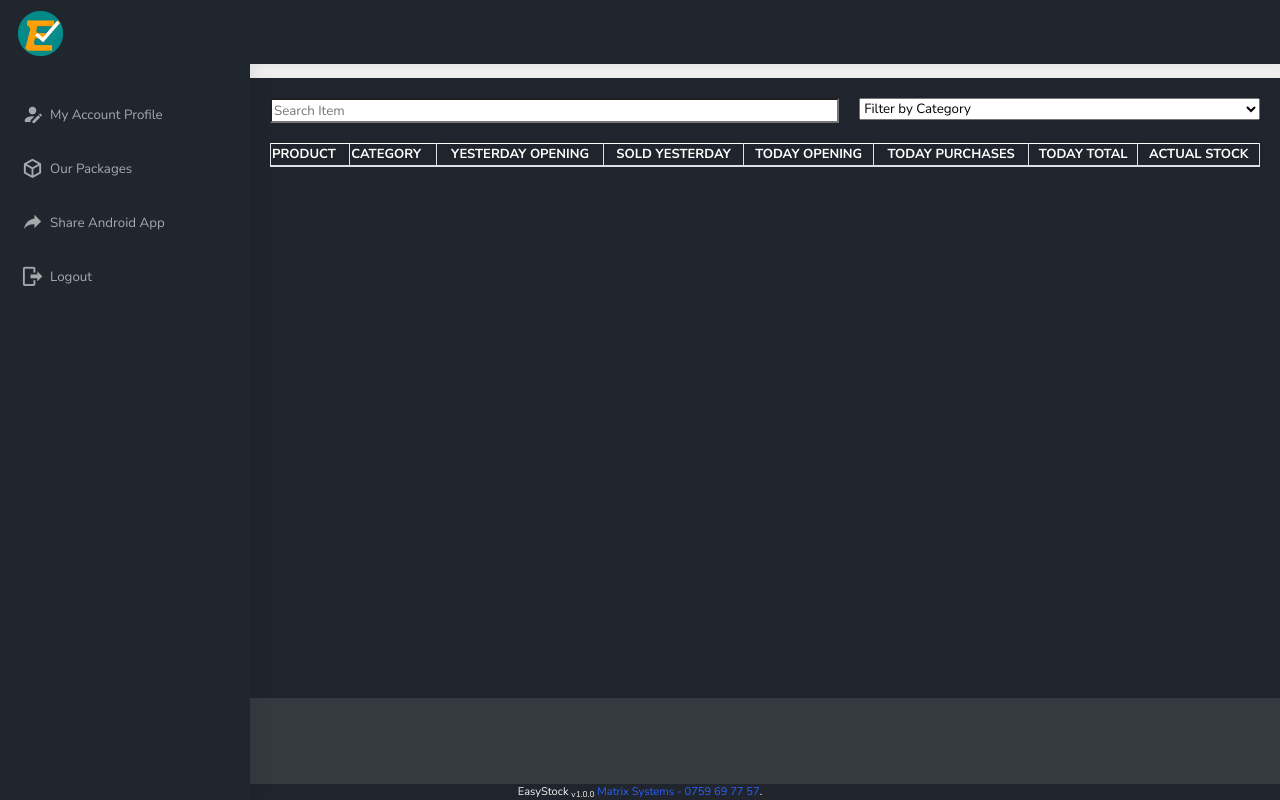
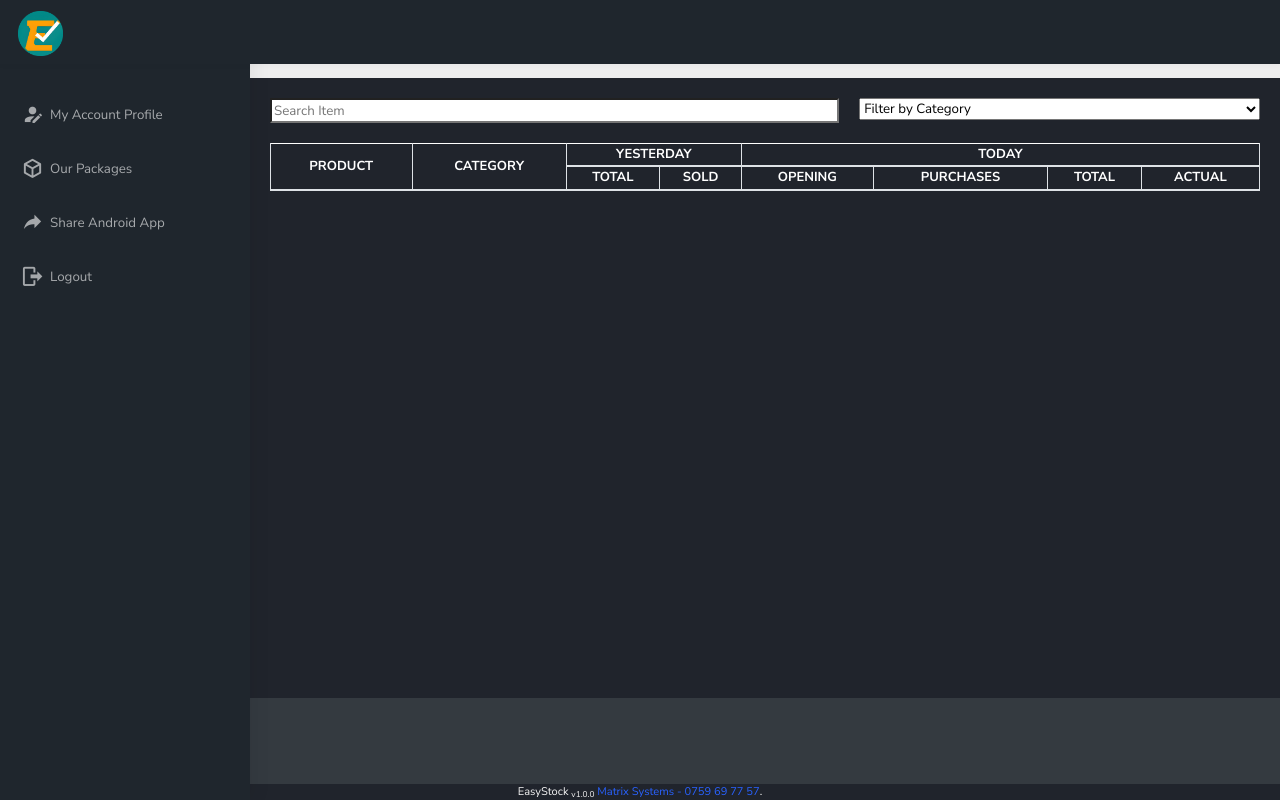
Before and after one commit to dennis-mutethia/easy-stock, a Python web app: template templates/inventory/stock-adjustment.html in a window 1280 px wide. Run offline with Jinja, Linux system fonts and the light colour scheme; the template is opened without the code that fills it, so the values that code supplies are empty.

Commit message:
Update stock-adjustment.html

```diff
--- a/templates/inventory/stock-adjustment.html
+++ b/templates/inventory/stock-adjustment.html
@@ -22,14 +22,18 @@
     <table class="table-bordered table-striped">
         <thead>
            <tr>
-               <th>PRODUCT</th>
-               <th>CATEGORY</th>
-               <th class="text-center">YESTERDAY OPENING</th>
-               <th class="text-center">SOLD YESTERDAY</th>
-               <th class="text-center">TODAY OPENING</th>
-               <th class="text-center">TODAY PURCHASES</th>
-               <th class="text-center">TODAY TOTAL</th>
-               <th class="text-center">ACTUAL STOCK</th>
+               <th rowspan="2" class="text-center">PRODUCT</th>
+               <th rowspan="2" class="text-center">CATEGORY</th>
+               <th colspan="2" class="text-center">YESTERDAY</th>
+               <th colspan="4" class="text-center">TODAY</th>
+           </tr>
+           <tr>
+            <th class="text-center">TOTAL</th>
+            <th class="text-center">SOLD</th>
+            <th class="text-center">OPENING</th>
+            <th class="text-center">PURCHASES</th>
+            <th class="text-center">TOTAL</th>
+            <th class="text-center">ACTUAL</th>
            </tr>
        </thead>
         <tbody>
```
